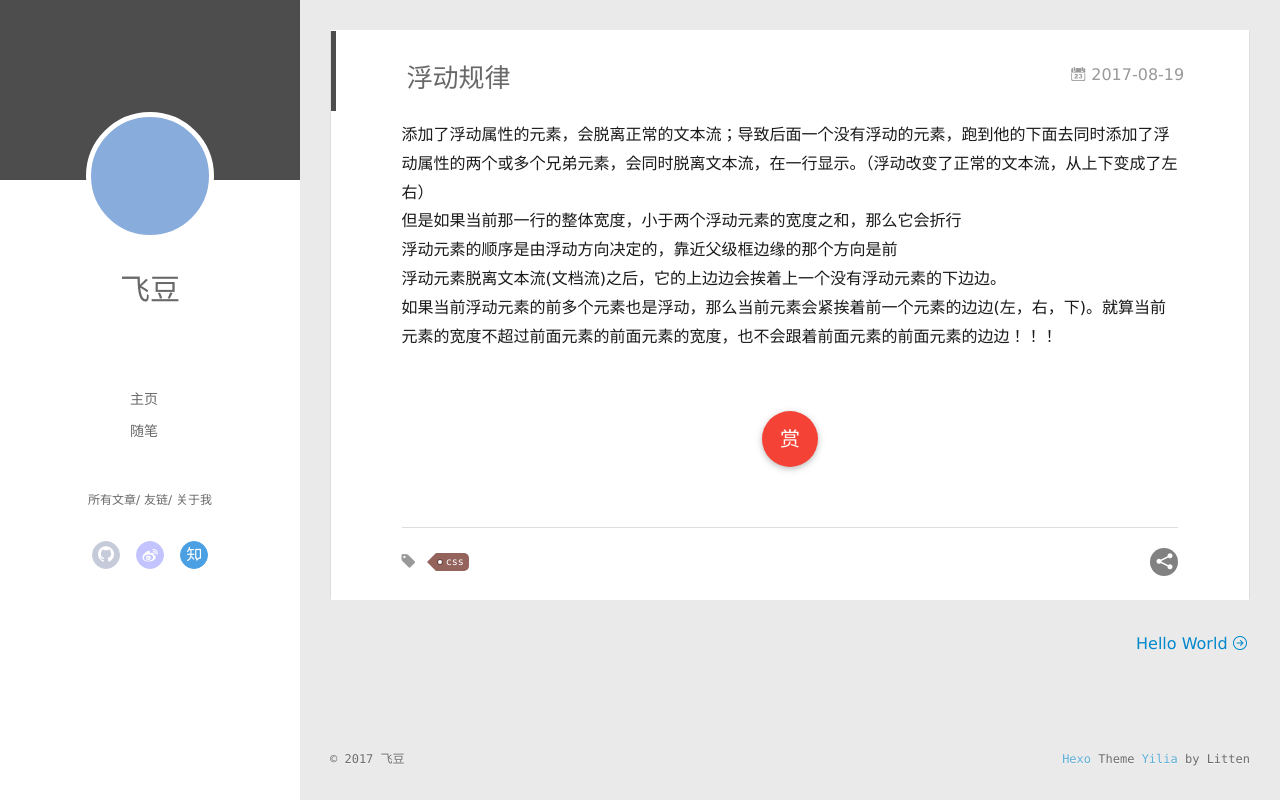
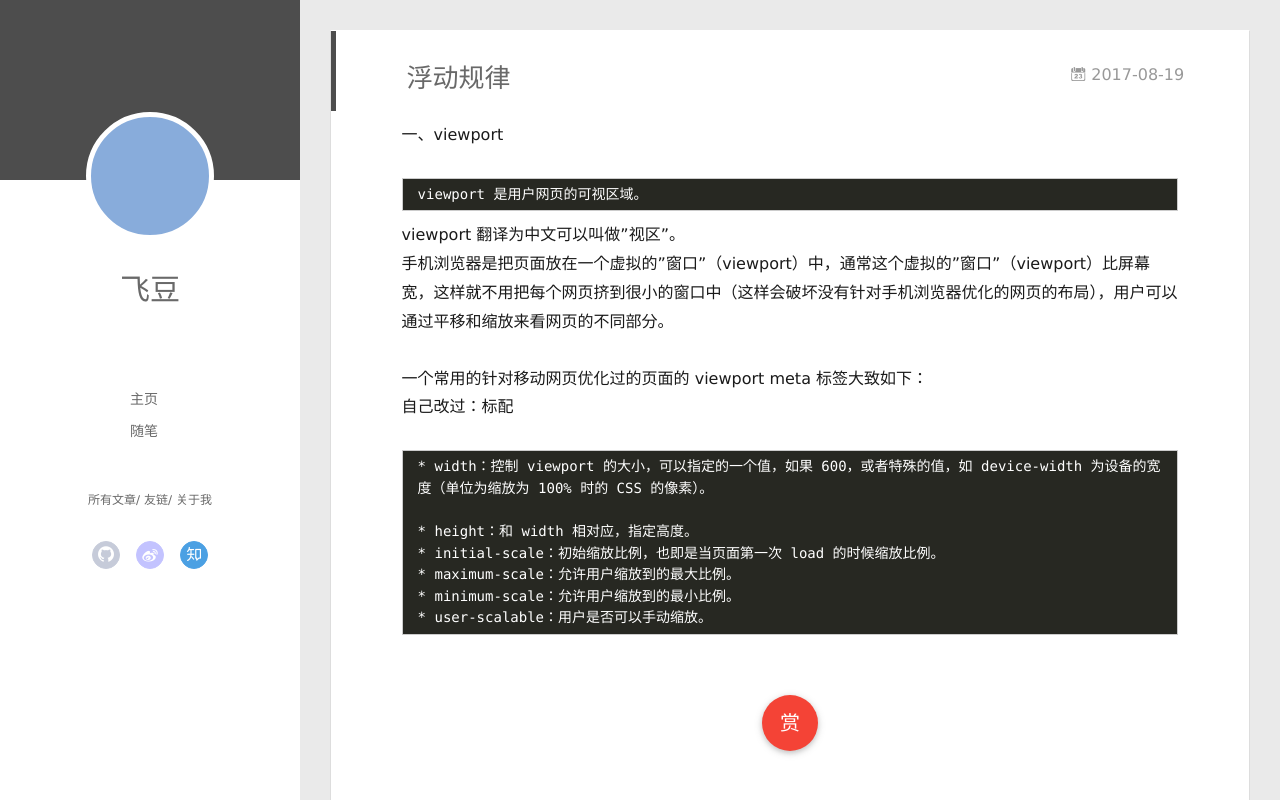
Before and after one commit to wangxi1108/wangxi1108.github.io, a plain HTML site: page 2017/08/19/浮动规律/index.html in a window 1280 px wide. Drawn offline with Linux system fonts and the light colour scheme; no server answers.

Commit message:
Site updated: 2017-08-23 20:03:05

```diff
--- a/2017/08/19/浮动规律/index.html
+++ b/2017/08/19/浮动规律/index.html
@@ -8,18 +8,18 @@
   <link rel="dns-prefetch" href="http://yoursite.com">
   <title>浮动规律 | 飞豆~~</title>
   <meta name="viewport" content="width=device-width, initial-scale=1, maximum-scale=1">
-  <meta name="description" content="添加了浮动属性的元素，会脱离正常的文本流；导致后面一个没有浮动的元素，跑到他的下面去同时添加了浮动属性的两个或多个兄弟元素，会同时脱离文本流，在一行显示。（浮动改变了正常的文本流，从上下变成了左右）但是如果当前那一行的整体宽度，小于两个浮动元素的宽度之和，那么它会折行浮动元素的顺序是由浮动方向决定的，靠近父级框边缘的那个方向是前浮动元素脱离文本流(文档流)之后，它的上边边会挨着上一个没有浮动元素的">
+  <meta name="description" content="一、viewport viewport 是用户网页的可视区域。 viewport 翻译为中文可以叫做”视区”。手机浏览器是把页面放在一个虚拟的”窗口”（viewport）中，通常这个虚拟的”窗口”（viewport）比屏幕宽，这样就不用把每个网页挤到很小的窗口中（这样会破坏没有针对手机浏览器优化的网页的布局），用户可以通过平移和缩放来看网页的不同部分。 一个常用的针对移动网页优化过的页面的 vie">
 <meta name="keywords" content="css">
 <meta property="og:type" content="article">
 <meta property="og:title" content="浮动规律">
 <meta property="og:url" content="http://yoursite.com/2017/08/19/浮动规律/index.html">
 <meta property="og:site_name" content="飞豆~~">
-<meta property="og:description" content="添加了浮动属性的元素，会脱离正常的文本流；导致后面一个没有浮动的元素，跑到他的下面去同时添加了浮动属性的两个或多个兄弟元素，会同时脱离文本流，在一行显示。（浮动改变了正常的文本流，从上下变成了左右）但是如果当前那一行的整体宽度，小于两个浮动元素的宽度之和，那么它会折行浮动元素的顺序是由浮动方向决定的，靠近父级框边缘的那个方向是前浮动元素脱离文本流(文档流)之后，它的上边边会挨着上一个没有浮动元素的">
+<meta property="og:description" content="一、viewport viewport 是用户网页的可视区域。 viewport 翻译为中文可以叫做”视区”。手机浏览器是把页面放在一个虚拟的”窗口”（viewport）中，通常这个虚拟的”窗口”（viewport）比屏幕宽，这样就不用把每个网页挤到很小的窗口中（这样会破坏没有针对手机浏览器优化的网页的布局），用户可以通过平移和缩放来看网页的不同部分。 一个常用的针对移动网页优化过的页面的 vie">
 <meta property="og:locale" content="zh-CN">
-<meta property="og:updated_time" content="2017-08-19T03:14:40.967Z">
+<meta property="og:updated_time" content="2017-08-23T12:01:24.215Z">
 <meta name="twitter:card" content="summary">
 <meta name="twitter:title" content="浮动规律">
-<meta name="twitter:description" content="添加了浮动属性的元素，会脱离正常的文本流；导致后面一个没有浮动的元素，跑到他的下面去同时添加了浮动属性的两个或多个兄弟元素，会同时脱离文本流，在一行显示。（浮动改变了正常的文本流，从上下变成了左右）但是如果当前那一行的整体宽度，小于两个浮动元素的宽度之和，那么它会折行浮动元素的顺序是由浮动方向决定的，靠近父级框边缘的那个方向是前浮动元素脱离文本流(文档流)之后，它的上边边会挨着上一个没有浮动元素的">
+<meta name="twitter:description" content="一、viewport viewport 是用户网页的可视区域。 viewport 翻译为中文可以叫做”视区”。手机浏览器是把页面放在一个虚拟的”窗口”（viewport）中，通常这个虚拟的”窗口”（viewport）比屏幕宽，这样就不用把每个网页挤到很小的窗口中（这样会破坏没有针对手机浏览器优化的网页的布局），用户可以通过平移和缩放来看网页的不同部分。 一个常用的针对移动网页优化过的页面的 vie">
 
     <link rel="alternative" href="/atom.xml" title="飞豆~~" type="application/atom+xml">
 
@@ -171,8 +171,20 @@
 
     <div class="article-entry" itemprop="articleBody">
 
-        <p>添加了浮动属性的元素，会脱离正常的文本流；导致后面一个没有浮动的元素，跑到他的下面去同时添加了浮动属性的两个或多个兄弟元素，会同时脱离文本流，在一行显示。（浮动改变了正常的文本流，从上下变成了左右）<br>但是如果当前那一行的整体宽度，小于两个浮动元素的宽度之和，那么它会折行<br>浮动元素的顺序是由浮动方向决定的，靠近父级框边缘的那个方向是前<br>浮动元素脱离文本流(文档流)之后，它的上边边会挨着上一个没有浮动元素的下边边。<br>如果当前浮动元素的前多个元素也是浮动，那么当前元素会紧挨着前一个元素的边边(左，右，下)。就算当前元素的宽度不超过前面元素的前面元素的宽度，也不会跟着前面元素的前面元素的边边！！！</p>
+        <p>一、viewport</p>
+<pre><code>viewport 是用户网页的可视区域。
+</code></pre><p>viewport 翻译为中文可以叫做”视区”。<br>手机浏览器是把页面放在一个虚拟的”窗口”（viewport）中，通常这个虚拟的”窗口”（viewport）比屏幕宽，这样就不用把每个网页挤到很小的窗口中（这样会破坏没有针对手机浏览器优化的网页的布局），用户可以通过平移和缩放来看网页的不同部分。</p>
+<p>一个常用的针对移动网页优化过的页面的 viewport meta 标签大致如下：<br>自己改过：标配</p>
+<meta name="viewport" content="width=device-width,initial-scale=1.0, minimum-scale=1.0, maximum-scale=1.0, user-scalable=no">
 
+<pre><code>* width：控制 viewport 的大小，可以指定的一个值，如果 600，或者特殊的值，如 device-width 为设备的宽度（单位为缩放为 100% 时的 CSS 的像素）。
+
+* height：和 width 相对应，指定高度。
+* initial-scale：初始缩放比例，也即是当页面第一次 load 的时候缩放比例。
+* maximum-scale：允许用户缩放到的最大比例。
+* minimum-scale：允许用户缩放到的最小比例。
+* user-scalable：用户是否可以手动缩放。
+</code></pre>
 
 
 
```
Also changed, not shown: index.html (+13 -1 lines).
